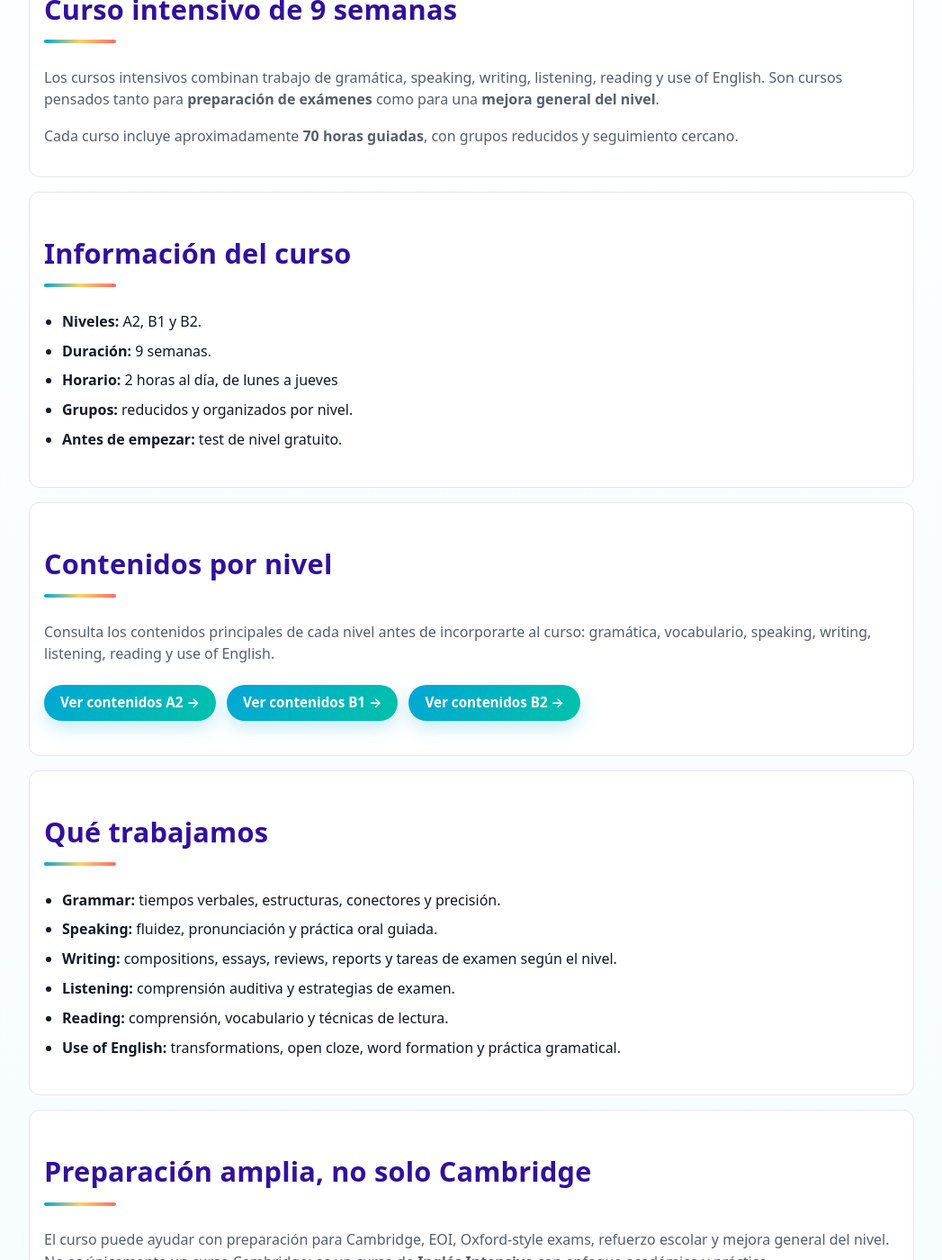
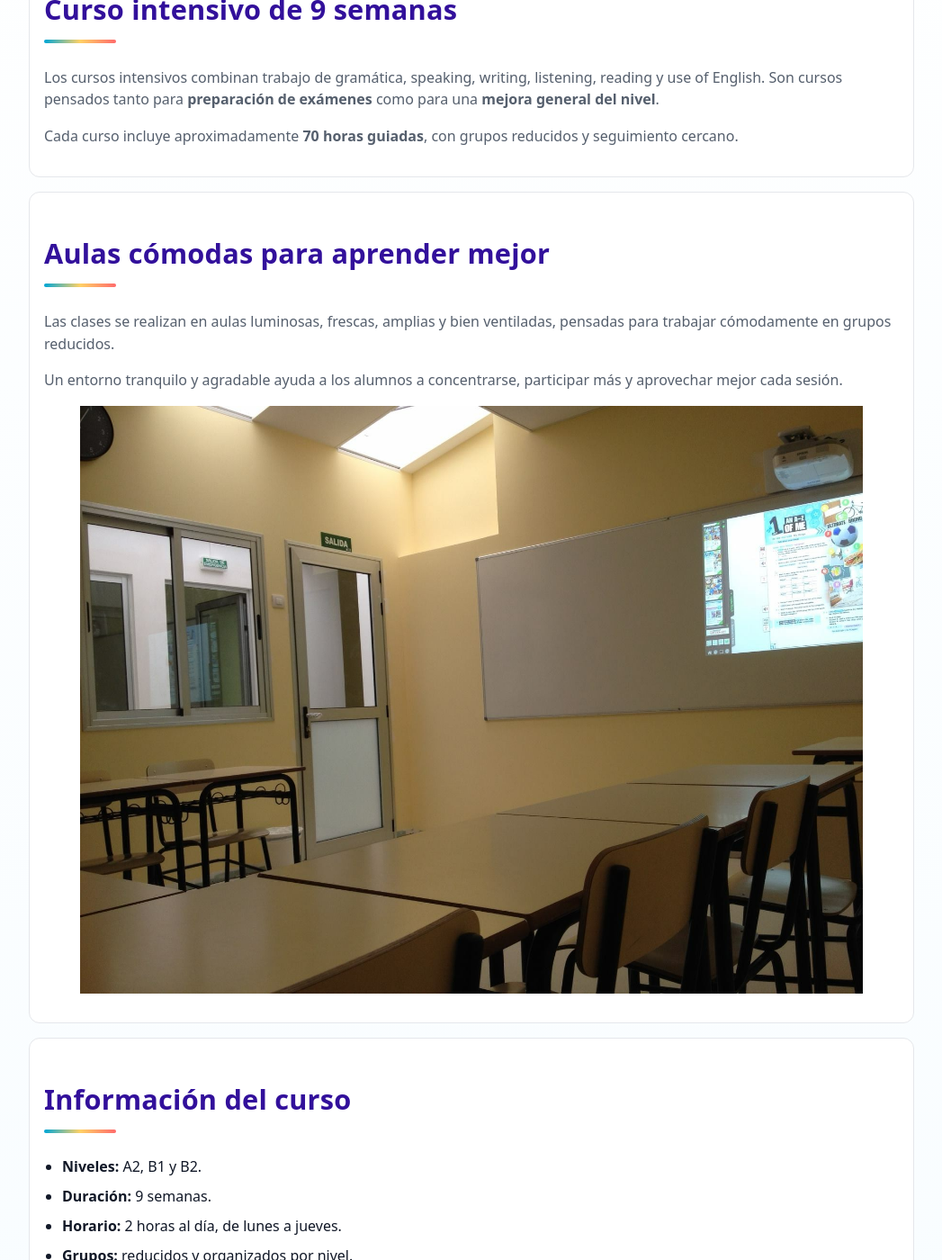
Before and after one commit to dixonbruce/englishco, a Jekyll site: the page built from intensivos.html, in a window 1280 px wide and 1400 px high, scrolled down 513 px. Shown: the whole window at 90% size, without its empty margins (116-1163 px from the left). Built offline with Jekyll 4.4.1, drawn with Linux system fonts in a browser that asks for light colours; some of the changed text lies outside the part shown.

Commit message:
Update intensivos.html

```diff
--- a/intensivos.html
+++ b/intensivos.html
@@ -39,15 +39,41 @@ section: "cursos"
   </p>
 </section>
 
+
+<section class="card mt classroom-section">
+  <div class="classroom-section__text">
+    <h2>Aulas cómodas para aprender mejor</h2>
+
+    <p>
+      Las clases se realizan en aulas luminosas, frescas, amplias y bien ventiladas,
+      pensadas para trabajar cómodamente en grupos reducidos.
+    </p>
+
+    <p>
+      Un entorno tranquilo y agradable ayuda a los alumnos a concentrarse,
+      participar más y aprovechar mejor cada sesión.
+    </p>
+  </div>
+
+  <figure class="classroom-section__image">
+    <img
+      src="/images/sunclassroom.JPG"
+      alt="Aula luminosa de English CO en Playa de Arinaga"
+      loading="lazy"
+    >
+  </figure>
+</section>
+
 <section class="card mt">
   <h2>Información del curso</h2>
 
   <ul>
     <li><strong>Niveles:</strong> A2, B1 y B2.</li>
     <li><strong>Duración:</strong> 9 semanas.</li>
-    <li><strong>Horario:</strong> 2 horas al día, de lunes a jueves</li>
+    <li><strong>Horario:</strong> 2 horas al día, de lunes a jueves.</li>
     <li><strong>Grupos:</strong> reducidos y organizados por nivel.</li>
     <li><strong>Antes de empezar:</strong> test de nivel gratuito.</li>
+    <li><strong>Clase de prueba:</strong> puedes probar una clase antes de confirmar tu plaza.</li>
   </ul>
 </section>
 
```
Also changed, not shown: other parts of intensivos.html (+1 -1 lines).
